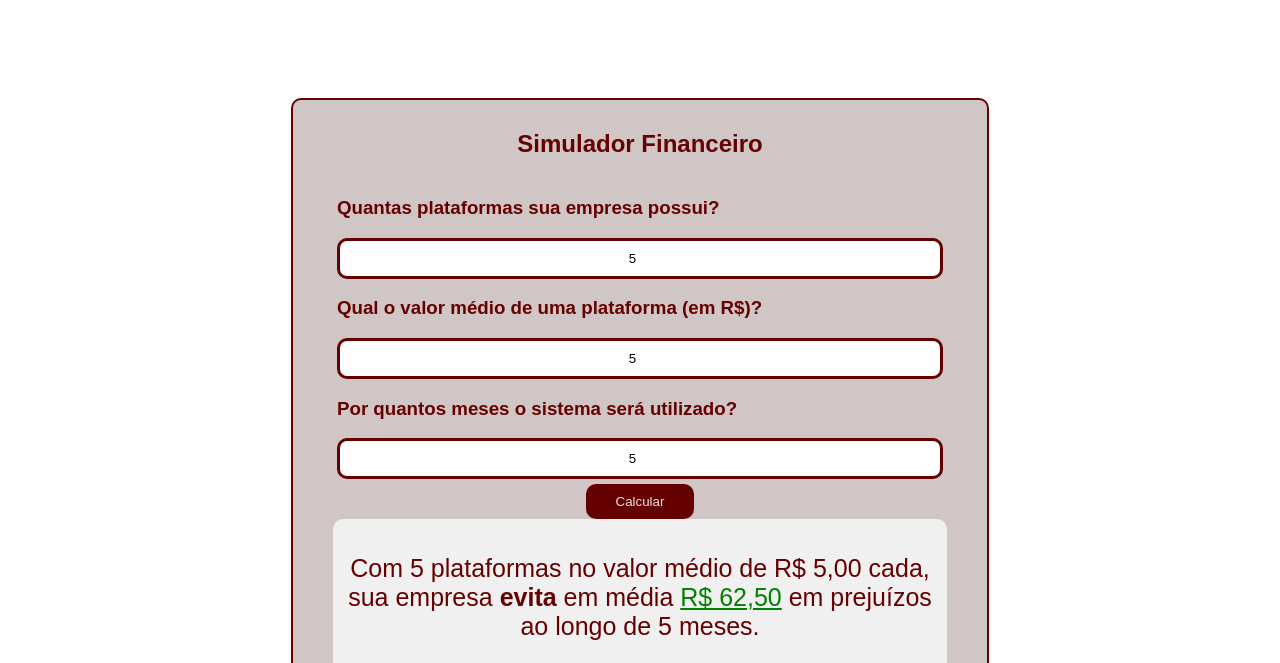
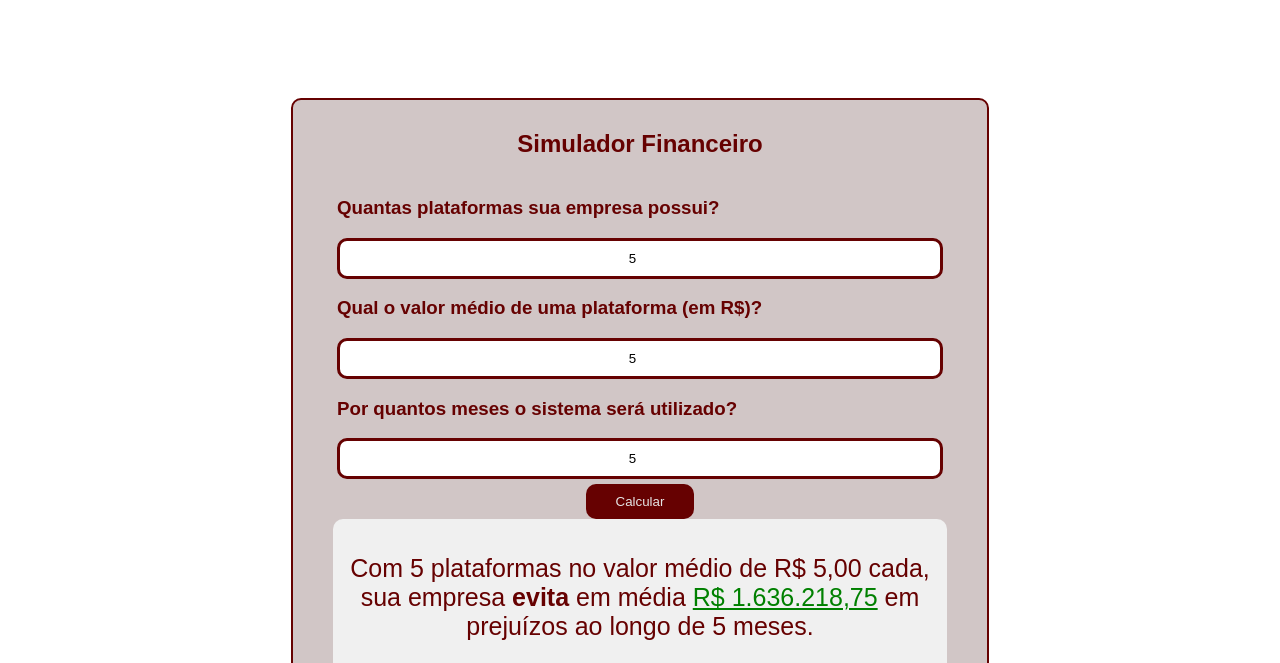
Before and after one commit to Enrico-Faraldo/Gas_Busters, a plain HTML site: page Site oficial/simulador.html in a window 1280 px wide. Both pictures are taken after typing "5", "5", "5" into the empty fields and a click on the button "Calcular". Shown: the part 109-772 px from the top of the page. Drawn offline with Linux system fonts and the light colour scheme; a web font is replaced by a local one.

Commit message:
Corrigido lógica do simulador: agora é somado a economia explosões + gás

```diff
--- a/Site oficial/simulador.html
+++ b/Site oficial/simulador.html
@@ -105,25 +105,26 @@
                 let economiaExplosoes1Ano = economiaExplosoesMensal * 12;
                 let economiaExplosoes10Anos = economiaExplosoesMensal * 120;
 
+                // calcula o prejuízo mensal dos gases vazados em 1 mês
+                let prejuizoGasMensal = gasVazadoPorMes * tarifaGas * plataformas;
 
                 // calcula a economia de gases vazados de acordo com a quantidade de meses que o usuário digitou
-                let economiaGasMeses = gasVazadoPorMes * tarifaGas * plataformas * meses * 0.5;
-
-                // calcula o prejuízo mensal dos gases vazados em 1 mês
-                let prejuizoGasMensal = gasVazadoPorMes * tarifaGas * plataformas;
+                let economiaGasMeses = prejuizoGasMensal * meses * 0.5;
 
                 // calcula a economia mensal de gases por mês (essencial para o cálculo das projeções de economia de gases)
                 let economiaGasMensal = prejuizoGasMensal * 0.5;
 
                 // calcula as economias em projeções dos gases
-                let economiaGas6Meses = prejuizoGasMensal * 6 * 0.5;
-                let economiaGas1Ano = prejuizoGasMensal * 12 * 0.5;
-                let economiaGas10Anos = prejuizoGasMensal * 120 * 0.5;
+                let economiaGas6Meses = prejuizoGasMensal * 6;
+                let economiaGas1Ano = prejuizoGasMensal * 12;
+                let economiaGas10Anos = prejuizoGasMensal * 120;
+
+                let economiaTotal = economiaExplosesMeses + economiaGasMeses;
 
                 // exibe o resultado na tela, com css aplicado dentro da própria tag
                 // além disso, foi usado uma função para converter os números para real brasileiro para facilitar a leitura
                 resultado.innerHTML = `
-            <p style="font-size: 25px">Com ${plataformas} plataformas no valor médio de ${valorPlataforma.toLocaleString('pt-BR', { style: 'currency', currency: 'BRL' })} cada, sua empresa <strong>evita</strong> em média <span class="valorGasto" style="color: green"><u>${economiaExplosesMeses.toLocaleString('pt-BR', { style: 'currency', currency: 'BRL' })}</u></span> em prejuízos ao longo de ${meses} meses.</p>
+            <p style="font-size: 25px">Com ${plataformas} plataformas no valor médio de ${valorPlataforma.toLocaleString('pt-BR', { style: 'currency', currency: 'BRL' })} cada, sua empresa <strong>evita</strong> em média <span class="valorGasto" style="color: green"><u>${economiaTotal.toLocaleString('pt-BR', { style: 'currency', currency: 'BRL' })}</u></span> em prejuízos ao longo de ${meses} meses.</p>
             <h2>Projeção de economia</h2>
             <ul style="font-size: 25px">
                 <li>Em 1 mês (explosões evitadas): <strong>${economiaExplosoesMensal.toLocaleString('pt-BR', { style: 'currency', currency: 'BRL' })}</strong></li>
```
